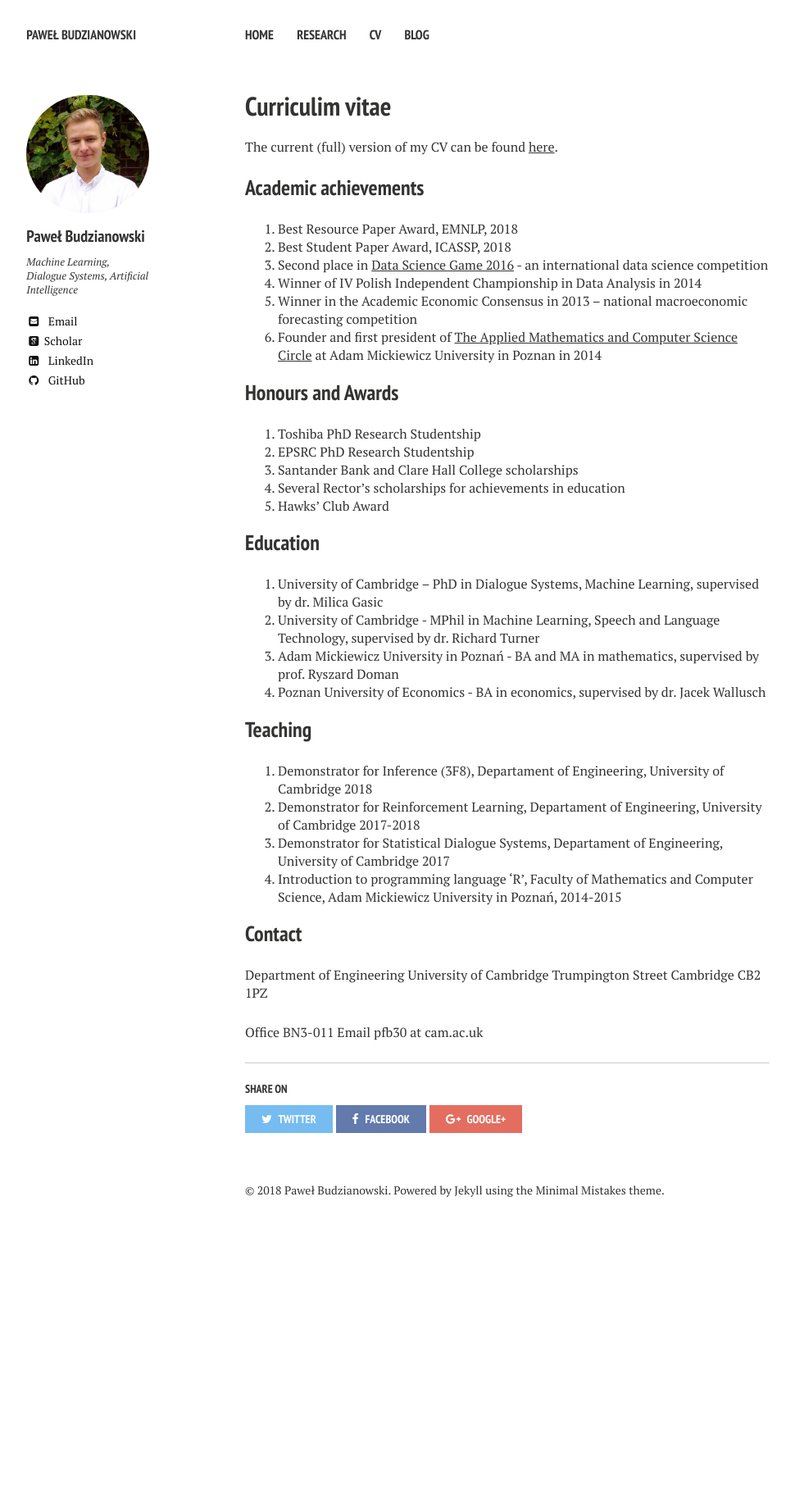
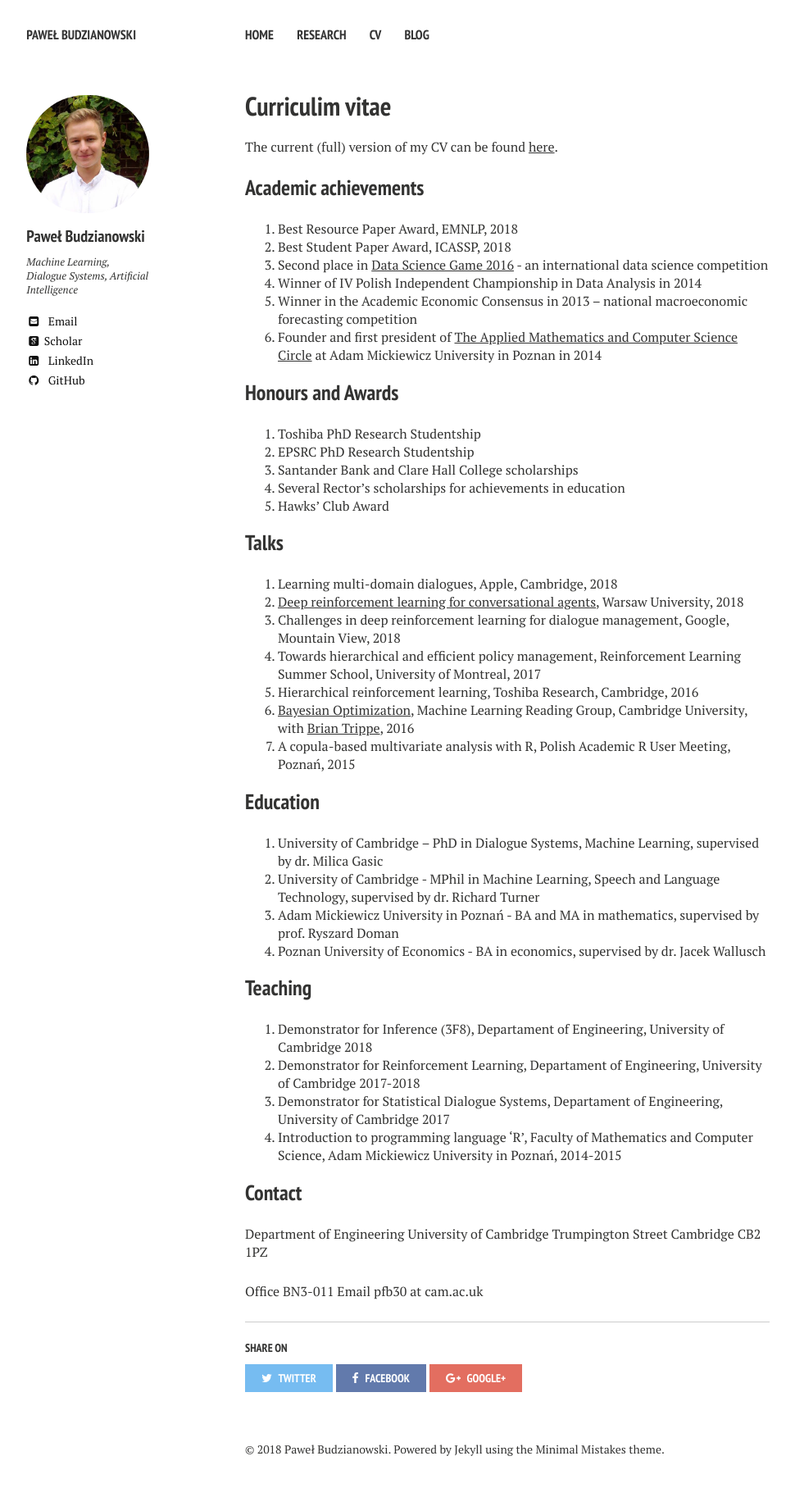
Before and after one commit to pawel-polyai/budzianowski.github.io, a Jekyll site: the page built from cv.md, in a window 1280 px wide. Shown: the whole page at 82% size, without its empty margins (21-991 px from the left). Built offline with Jekyll 4.4.1, drawn with Linux system fonts in a browser that asks for light colours; nearby versions of some CDN libraries; some web fonts are replaced; before the commit the page ends 1510 px from its top, so only the background shows below that.

Commit message:
update the page

```diff
--- a/cv.md
+++ b/cv.md
@@ -23,6 +23,17 @@ The current (full) version of my CV can be found [here](https://github.com/budzi
 4. Several Rector’s scholarships for achievements in education
 5. Hawks' Club Award
 
+
+## Talks
+1. Learning multi-domain dialogues, Apple, Cambridge, 2018
+2. [Deep reinforcement learning for conversational agents](https://github.com/budzianowski/budzianowski.github.io/blob/master/data/drl_warsaw.pdf), Warsaw University, 2018
+3. Challenges in deep reinforcement learning for dialogue management, Google, Mountain View, 2018
+4. Towards hierarchical and efficient policy management, Reinforcement Learning Summer School, University of Montreal, 2017
+5. Hierarchical reinforcement learning, Toshiba Research, Cambridge, 2016
+6. [Bayesian Optimization](https://github.com/budzianowski/budzianowski.github.io/blob/master/data/bayOptMLG.pdf), Machine Learning Reading Group, Cambridge University, with [Brian Trippe](http://www.briantrippe.com/), 2016
+7. A copula-based multivariate analysis with R, Polish Academic R User Meeting, Poznań, 2015
+
+
 ## Education
 1. University of Cambridge – PhD in Dialogue Systems, Machine Learning, supervised by dr. Milica Gasic
 2. University of Cambridge - MPhil in Machine Learning, Speech and Language Technology, supervised by dr. Richard Turner
```
Also changed, not shown: research.md (+0 -7 lines).
